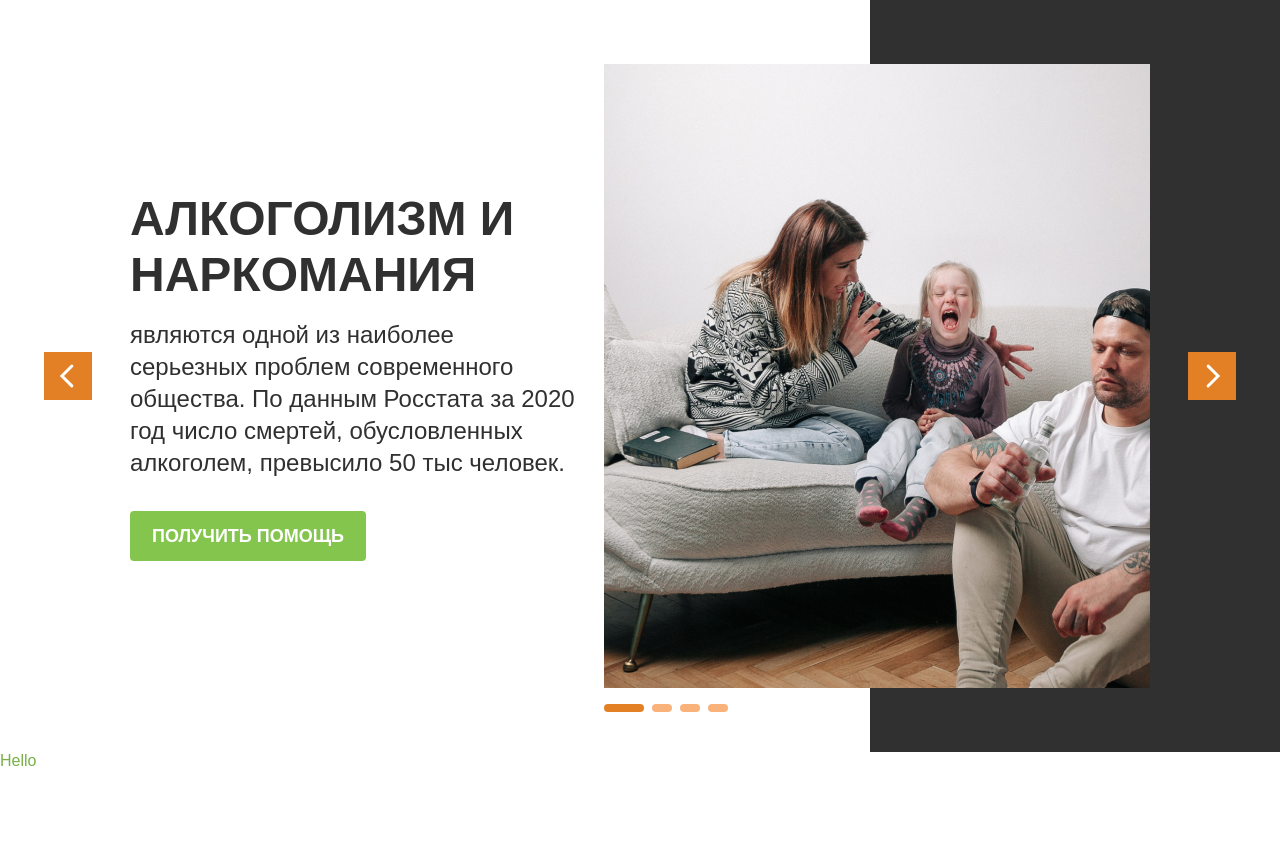
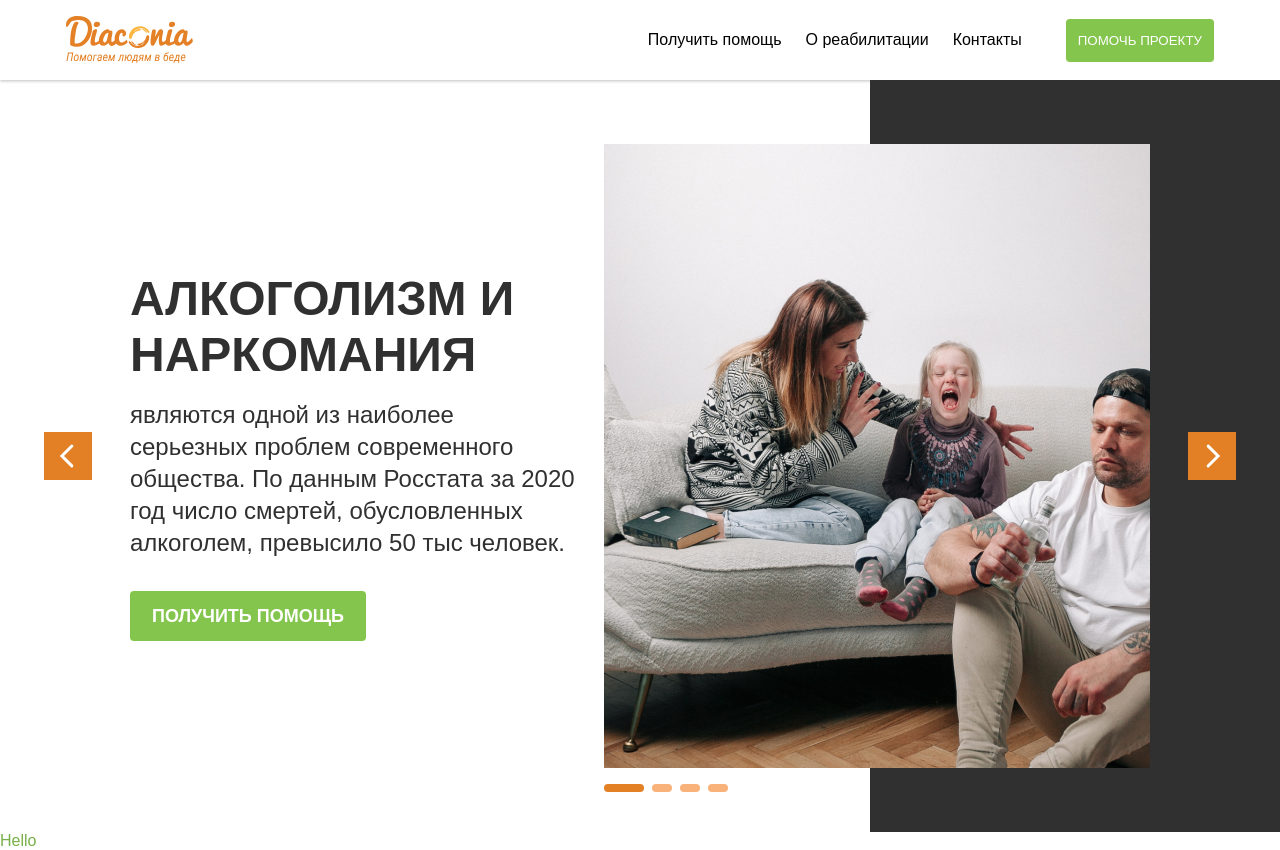
Before and after one commit to GuildOfDevelopers/diaconiafond-frontend, a React (Create React App) app: page / in a window 1280 px wide. Before the commit the page ends 800 px from the top, so only its background shows below. Built offline with nearby package versions, Linux system fonts and the light colour scheme; a web font is replaced by a local one.

Commit message:
header desc

```diff
--- a/src/App.js
+++ b/src/App.js
@@ -1,11 +1,15 @@
 import AboutReabilitation from "./components/AboutReabilitation/AboutReabilitation";
 import Slider from "./components/Slider/ Slider";
+import Header from "./components/Header/Header";
+import Footer from "./components/Footer/Footer";
 
 function App() {
     return (
         <div className="App">
+            <Header />
             <Slider/>
             <AboutReabilitation/>
+            <Footer />
         </div>
     );
 }
--- a/src/components/Header/Header.jsx
+++ b/src/components/Header/Header.jsx
@@ -1,7 +1,27 @@
+import HeaderLogo from "../../images/logo_header.svg"
+
 const Header = () => {
 
-    return <header>
+    return <header className="header">
 
+        <div className="header__content">
+
+            <img className="header__logo" src={HeaderLogo} alt="Логотип" />
+
+            <div className="header__menu">
+
+                <ul className="links">
+
+                    <li className="links__item"><a className="link" href="ww">Получить помощь</a></li>
+                    <li className="links__item"><a className="link" href="ww">О реабилитации</a></li>
+                    <li className="links__item"><a className="link" href="ww">Контакты</a></li>
+                </ul>
+
+
+                <button className="header__button">ПОМОЧЬ ПРОЕКТУ</button>
+
+            </div>
+        </div>
     </header>;
 };
 
--- a/src/components/Header/header.scss
+++ b/src/components/Header/header.scss
@@ -0,0 +1,51 @@
+.header {
+    box-shadow: 0 1px 3px rgba(0, 0, 0, 0.25);
+    height: 80px;
+}
+
+.header__content {
+    max-width: 1180px;
+    display: flex;
+    flex-direction: row;
+    justify-content: space-between;
+    align-items: center;
+    margin: 0 auto;
+    padding: 16px;
+}
+
+.header__logo {
+    max-height: 48px;
+}
+
+.header__menu {
+    display: flex;
+    flex-direction: row;
+}
+
+.links {
+    list-style: none;
+    display: flex;
+    flex-direction: row;
+    align-items: center;
+}
+
+.links__item {
+    padding-right: 24px;
+}
+
+.links__item:last-of-type {
+    padding-right: 44px;
+}
+
+.link {
+    color: black;
+    text-decoration: none;
+}
+
+.header__button {
+    background-color: $color-lightGreen;
+    border: none;
+    border-radius: 4px;
+    color: white;
+    padding: 14px 12px;
+}
```
